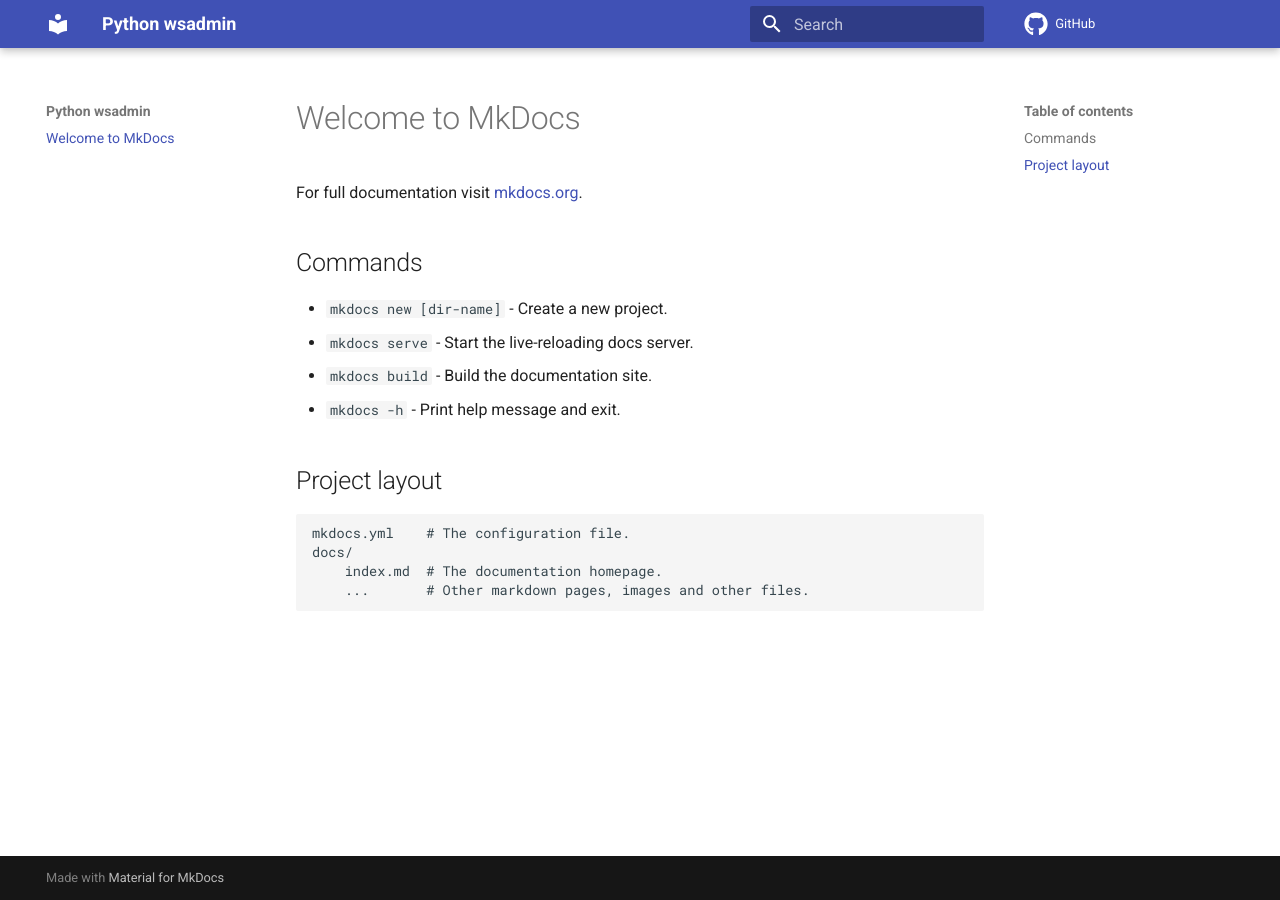
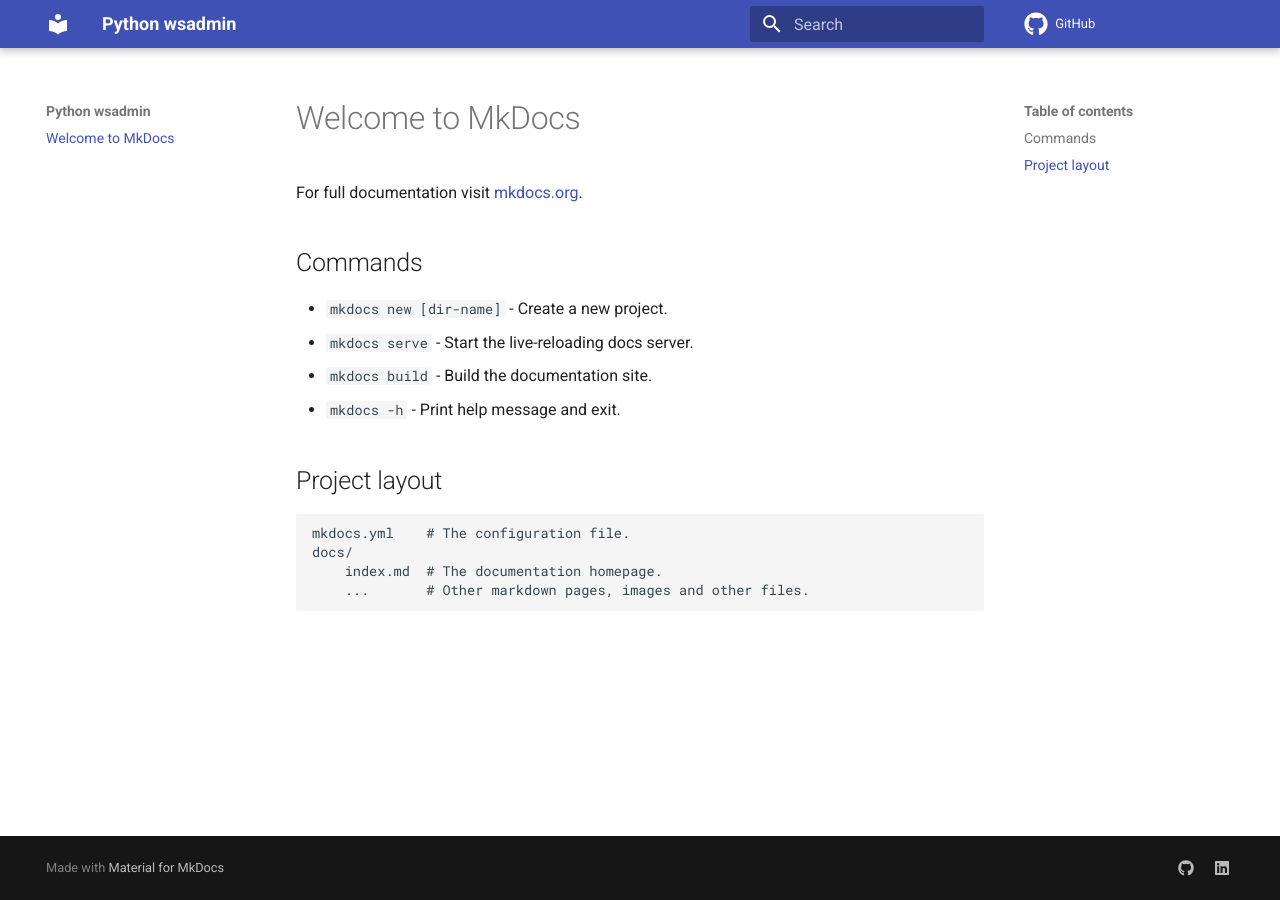
Before and after one commit to LukeSavefrogs/wsadmin-type-hints, an MkDocs documentation site: the page built from docs/index.md, in a window 1280 px wide. Built offline with MkDocs 1.6.1 and Material for MkDocs 9.7.7, drawn with Linux system fonts in a browser that asks for light colours; comment, search, counter and statistics services are not loaded.

```diff
--- a/mkdocs.yml
+++ b/mkdocs.yml
@@ -3,10 +3,20 @@ repo_url: https://github.com/LukeSavefrogs/wsadmin-objects
 
 theme:
   name: material
+  language: en
+  font:
+    text: Roboto
+    code: Roboto Mono
   icon:
     repo: fontawesome/brands/github
+  features:
+    - navigation.instant
+    - navigation.tracking
+    - toc.follow
+    - navigation.top
 
 plugins:
+  - mkdocstrings
   - search:
       lang: en
       features:
@@ -16,5 +26,12 @@ plugins:
       fallback_to_build_date: true
       type: timeago
 
+extra:
+  social:
+    - icon: fontawesome/brands/github
+      link: https://github.com/LukeSavefrogs
+      name: Find me on Github
 
-  - mkdocstrings
+    - icon: fontawesome/brands/linkedin
+      link: https://www.linkedin.com/in/lucasalvarani/
+      name: Find me on LinkedIn
```
